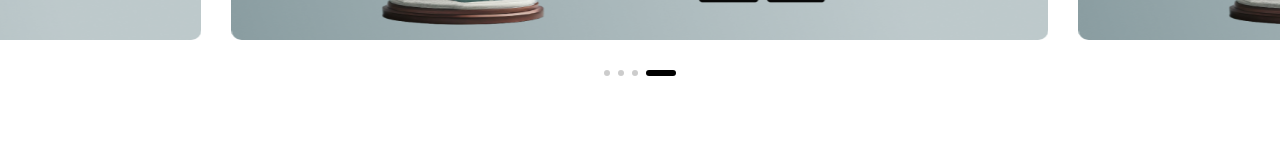
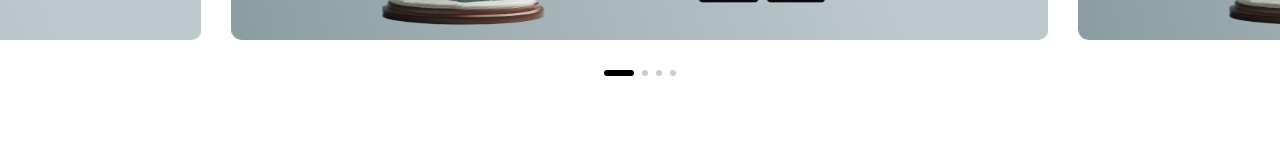
Before and after one commit to corelens-devs/webapp, a React (Create React App) app: page / in a window 1280 px wide. Shown: the part 305-465 px from the top of the page. Built offline with nearby package versions, Linux system fonts and the light colour scheme.

Commit message:
css updated

```diff
--- a/src/Components/Navbar/Home/Home.jsx
+++ b/src/Components/Navbar/Home/Home.jsx
@@ -19,10 +19,10 @@ const Home = () => {
             pagination={{
                 clickable: true,
             }}
-            autoplay={{
-                delay: 1000,
-                disableOnInteraction: true,
-            }}
+            // autoplay={{
+            //     delay: 1000,
+            //     disableOnInteraction: true,
+            // }}
             // dir="rtl"
             className={'home_slider hs1'}
             // slidesPerView={1}
@@ -47,7 +47,7 @@ const Home = () => {
 
             spaceBetween={30}
             slidesPerView={1.5}
-            modules={[Autoplay, Pagination]}
+            modules={[ Pagination]}
         >
             <SwiperSlide><img className='img' src={Banner2} /><img className='img_mob' src={Banner_mob} /></SwiperSlide>
             <SwiperSlide><img className='img' src={Banner2} /><img className='img_mob' src={Banner_mob} /></SwiperSlide>
--- a/src/Components/Navbar/Navbar/BtmNavSlider.jsx
+++ b/src/Components/Navbar/Navbar/BtmNavSlider.jsx
@@ -28,7 +28,10 @@ const BottomNavSlider = () => {
                     slidesPerView: 2
                 },
                 360: {
-                    slidesPerView: 2
+                    slidesPerView: 2.5
+                },
+                390: {
+                    slidesPerView: 3
                 },
                 430: {
                     slidesPerView: 3
@@ -47,7 +50,7 @@ const BottomNavSlider = () => {
             }}
 
 
-            spaceBetween={10}
+            spaceBetween={5}
             slidesPerView={3}
         >
             <SwiperSlide>   <div>
```
